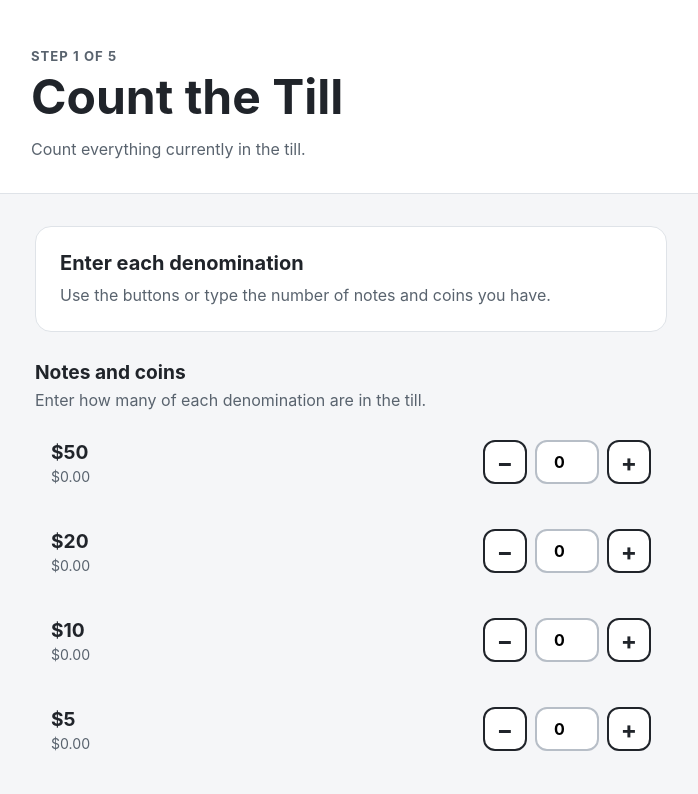
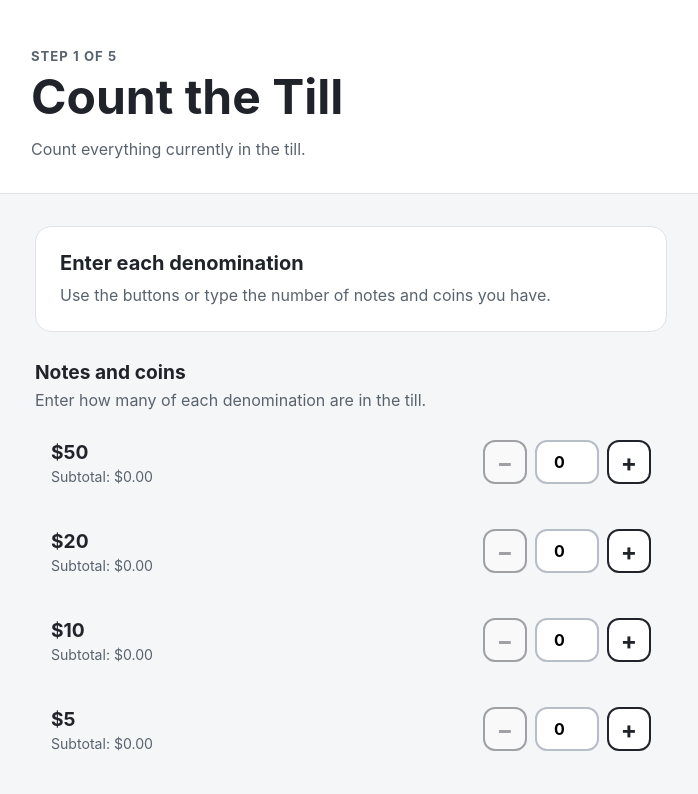
Before and after one commit to sthom120/Cashup-Hacker, a React (Vite) app: page / in a window 1280 px wide. Shown: the top 794 px of the page, without its empty margins (289-987 px from the left). Built offline with nearby package versions, Linux system fonts and the light colour scheme.

Commit message:
Add count input validation

```diff
--- a/src/App.css
+++ b/src/App.css
@@ -680,3 +680,8 @@ svg {
   color: #59636e;
   line-height: 1.5;
 }
+
+.count-button:disabled {
+  cursor: not-allowed;
+  opacity: 0.4;
+}
--- a/src/components/DenominationRow.jsx
+++ b/src/components/DenominationRow.jsx
@@ -1,23 +1,35 @@
+import {
+  MAX_COUNT,
+  sanitiseCountInput,
+} from "../utils/countValidation";
+
 function DenominationRow({
   denomination,
   count,
   onCountChange,
 }) {
+  const safeCount = sanitiseCountInput(count);
+
+  const handleInputChange = (event) => {
+    onCountChange(
+      sanitiseCountInput(event.target.value),
+    );
+  };
+
   const decreaseCount = () => {
-    onCountChange(Math.max(0, count - 1));
+    onCountChange(
+      sanitiseCountInput(safeCount - 1),
+    );
   };
 
   const increaseCount = () => {
-    onCountChange(count + 1);
+    onCountChange(
+      sanitiseCountInput(safeCount + 1),
+    );
   };
 
-  const handleInputChange = (event) => {
-    const value = Number.parseInt(event.target.value, 10);
-
-    onCountChange(Number.isNaN(value) ? 0 : Math.max(0, value));
-  };
-
-  const subtotalInCents = count * denomination.valueInCents;
+  const subtotal =
+    safeCount * denomination.valueInCents;
 
   return (
     <div className="denomination-row">
@@ -25,8 +37,9 @@ function DenominationRow({
         <strong className="denomination-label">
           {denomination.label}
         </strong>
+
         <span className="denomination-subtotal">
-          ${(subtotalInCents / 100).toFixed(2)}
+          Subtotal: ${(subtotal / 100).toFixed(2)}
         </span>
       </div>
 
@@ -35,18 +48,22 @@ function DenominationRow({
           type="button"
           className="count-button"
           onClick={decreaseCount}
+          disabled={safeCount === 0}
           aria-label={`Remove one ${denomination.label}`}
         >
           −
         </button>
 
         <input
-          className="count-input"
           type="number"
           min="0"
+          max={MAX_COUNT}
           step="1"
-          value={count}
+          inputMode="numeric"
+          pattern="[0-9]*"
+          value={safeCount}
           onChange={handleInputChange}
+          className="count-input"
           aria-label={`${denomination.label} count`}
         />
 
@@ -54,6 +71,7 @@ function DenominationRow({
           type="button"
           className="count-button"
           onClick={increaseCount}
+          disabled={safeCount >= MAX_COUNT}
           aria-label={`Add one ${denomination.label}`}
         >
           +
--- a/src/components/FloatTargetRow.jsx
+++ b/src/components/FloatTargetRow.jsx
@@ -1,17 +1,20 @@
+import {
+  MAX_COUNT,
+  sanitiseCountInput,
+} from "../utils/countValidation";
+
 function FloatTargetRow({
   denomination,
   targetCount,
   onTargetChange,
 }) {
+  const safeTargetCount =
+    sanitiseCountInput(targetCount);
+
   const handleChange = (event) => {
-    const parsedValue = Number.parseInt(event.target.value, 10);
-
-    if (Number.isNaN(parsedValue)) {
-      onTargetChange(0);
-      return;
-    }
-
-    onTargetChange(Math.max(0, parsedValue));
+    onTargetChange(
+      sanitiseCountInput(event.target.value),
+    );
   };
 
   return (
@@ -22,7 +25,8 @@ function FloatTargetRow({
         </strong>
 
         <span className="float-target-value">
-          Each one is ${(denomination.valueInCents / 100).toFixed(2)}
+          Each one is $
+          {(denomination.valueInCents / 100).toFixed(2)}
         </span>
       </div>
 
@@ -32,8 +36,11 @@ function FloatTargetRow({
         <input
           type="number"
           min="0"
+          max={MAX_COUNT}
           step="1"
-          value={targetCount}
+          inputMode="numeric"
+          pattern="[0-9]*"
+          value={safeTargetCount}
           onChange={handleChange}
           className="float-target-input"
         />
--- /dev/null
+++ b/src/utils/countValidation.js
@@ -0,0 +1,16 @@
+export const MAX_COUNT = 999;
+
+export function sanitiseCountInput(value) {
+  const numericValue = Number(value);
+
+  if (!Number.isFinite(numericValue)) {
+    return 0;
+  }
+
+  const wholeNumber = Math.floor(numericValue);
+
+  return Math.min(
+    MAX_COUNT,
+    Math.max(0, wholeNumber),
+  );
+}
```
Also changed, not shown: 1 other file (tests, documents, lock files or other folders).
